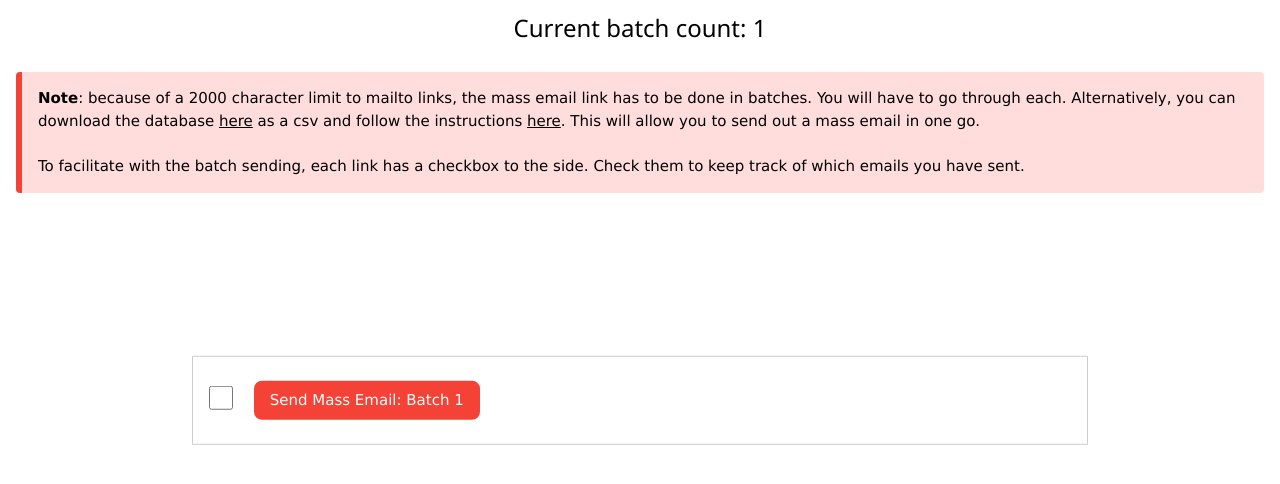
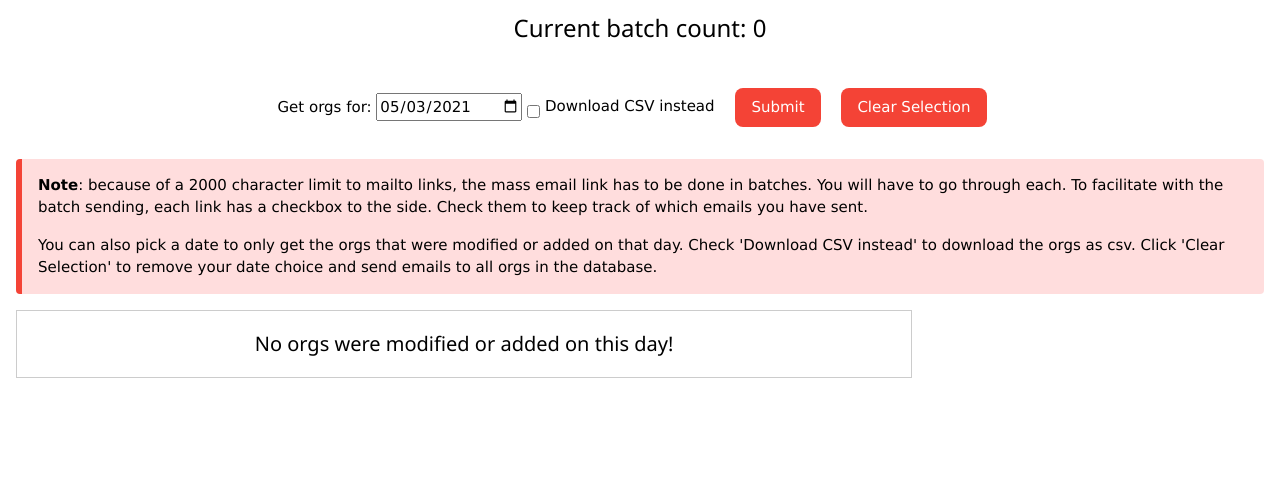
Before and after one commit to DeepBhat/TamuOrgsMails, a Django app: page /mass-email in a window 1280 px wide. Shown: the top 484 px of the page. Run offline with Django 3.2, Linux system fonts and the light colour scheme; data that the repository does not hold is empty.

Commit message:
added date selection

```diff
--- /dev/null
+++ b/app/forms.py
@@ -0,0 +1,7 @@
+from django import forms
+from django.forms import widgets
+import datetime
+
+class DateForm(forms.Form):
+    date_selected = forms.DateField(initial=datetime.date.today, widget=widgets.DateInput(attrs={'type': 'date'}))
+    csv_download = forms.BooleanField(required=False)
--- a/app/templates/app/mass_email.html
+++ b/app/templates/app/mass_email.html
@@ -4,17 +4,26 @@
     <h3> Current batch count: {{ count }} </h3>
 </div>
 
+<div class="w3-section w3-center">
+    <form action="{% url 'mass_email' %}" method="POST">
+        {% csrf_token %}
+        <span> Get orgs for: {{ form.date_selected }} </span>
+        <span class="w3-check"> {{ form.csv_download }}</span> <span>Download CSV instead</span>
+        <input type="submit" value="Submit" class="w3-btn w3-ripple w3-red w3-round-large w3-margin">
+        <a href="{% url 'mass_email' %}" class="w3-btn w3-ripple w3-red w3-round-large w3-margin-right">Clear Selection</a>
+    </form>
+
+</div>
 
 <div class="w3-panel w3-pale-red w3-leftbar w3-border-red w3-round w3-margin">
     <p> <b>Note</b>: because of a 2000 character limit to mailto links, the mass email link has to be done in batches. You will have to go through each.
-    Alternatively, you can download the database <a href="{% url 'download' %}">here</a> as a csv and follow the instructions <a href="https://www.gmass.co/blog/email-group-gmail/">here</a>.
-    This will allow you to send out a mass email in one go.
-    <br>
-    <br>
     To facilitate with the batch sending, each link has a checkbox to the side. Check them to keep track of which emails you have sent.</p>
+    <p> You can also pick a date to only get the orgs that were modified or added on that day. Check 'Download CSV instead' to download the orgs as csv.
+      Click 'Clear Selection' to remove your date choice and send emails to all orgs in the database.</p>
 </div>
 
-<div class="w3-container w3-border w3-padding w3-display-middle" style="width: 70%;">
+<div class="w3-container w3-border w3-padding w3-margin w3-margin-left" style="width: 70%;">
+    {% if mass_email_links %}
         {% for mass_email_link in mass_email_links %}
                 <input class="w3-check" type="checkbox">
                 <a href="{{ mass_email_link }}" class="w3-btn w3-ripple w3-red w3-round-large w3-margin">  Send Mass Email: Batch {{ forloop.counter }} </a>
@@ -22,4 +31,7 @@
                     <br>
                 {% endif %}
         {% endfor %}
+    {% else %}
+        <h4 class="w3-center">No orgs were modified or added on this day!</h4>
+    {% endif %}
 </div>
--- a/app/views.py
+++ b/app/views.py
@@ -5,17 +5,17 @@ import pandas as pd
 import requests
 from bs4 import BeautifulSoup
 import re
-from datetime import date, timedelta
+from datetime import date
 from django.db.utils import IntegrityError
 import asyncio
 from asgiref.sync import sync_to_async
 import csv
-from django.db.models.functions import Lower
+from .forms import DateForm
 
 # Create your views here.
 def index(request):
     # get all orgs
-    orgs = Organization.objects.all().order_by(Lower('name'))
+    orgs = Organization.objects.all().order_by('-date_modified')
 
     context = {
         'orgs': orgs,
@@ -36,16 +36,12 @@ def update_database():
     orgs_list_str = "".join(orgs_list_recognized)
 
     print("Got recognized orgs...")
-    print(f"Is SASE in recognized orgs? {'Society of Asian Scientists &amp; Engineers' in orgs_list_str}")
-    print(f"Is Agri Finc in recognized orgs? {'Society of Agricultural Finance, Insurance,and Real Estate' in orgs_list_str}")
 
     # remove all the orgs in the database that are not recognized
-    del_objs = Organization.objects.exclude(name__in=orgs_list_str)
-    print(len(del_objs))
-    del_count = 0
-    if len(del_objs) < 300:
-        del_count, _ = del_objs.delete()
-    print(f"Deleted {del_count} objects")
+    for org in Organization.objects.all():
+            if org.name not in orgs_list_str:
+                print(f"Deleting {org.name}")
+                Organization.delete(org)
 
     # get all the anchor tags
     response = requests.get(url).text
@@ -60,20 +56,14 @@ def update_database():
         link = None
         if links:
             link = links[0][:-1]
-            if '1429' in link:
-                print("found link 1429-SASE")
             name = None
             names = re.findall(r'">.*</a>', anchor_tag)
             if names:
                 name = names[0][2:-4]
-                if '1429' in link:
-                    print(f"found link 1429-SASE: got name {name}")
                 # fix &amp; to &
                 if '&amp;' in name:
                     name = name.replace("&amp;","&")
                 if name in orgs_list_str:
-                    if '1429' in link:
-                        print(f"found link 1429-SASE: name is in orgs_list_str")
                     # it is a recognized org and we have the link
                     exists = False
                     # check if the name is in database and was modified in the last 30 days.
@@ -94,9 +84,6 @@ def update_database():
                     if mail_address := re.findall(r'"mailto:.*"', response):
                         mail_address = mail_address[0][8:-1]
 
-                        if '1429' in link:
-                            print(f"found link 1429-SASE: got mail {mail_address}")
-
                         # if mail address found, add or update the email and link
                         # depending on if it exists or not
                         dirty = False
@@ -110,12 +97,12 @@ def update_database():
                                 org.org_page = link
                                 dirty = True
                             if dirty:
-                                print("Updating entry!")
+                                print(f"Updating entry: {name}")
                         else:
                             # if org doesnt exist create it
                             org = Organization(name = name, email = mail_address, org_page = link)
                             dirty = True
-                            print("Adding new entry!")
+                            print(f"Adding new entry: {name}")
 
                         try:
                             # if the org has been created or modified, save it
@@ -128,15 +115,18 @@ def update_database():
 
 
 async def update(request):
-    task = asyncio.create_task(update_database())
+    asyncio.create_task(update_database())
     return HttpResponse("Your request has been acknowledged. Check back in several minutes to see the updated database.")
 
-def download_csv(request):
+def download_csv(request, date=None):
     # return the name and emails as csv file
     output = []
     response = HttpResponse(content_type='text/csv', headers={'Content-Disposition': 'attachment; filename="Student Org Emails.csv"'})
     writer = csv.writer(response)
-    orgs = Organization.objects.all()
+    if date:
+        orgs = Organization.objects.filter(date_modified=date)
+    else:
+        orgs = Organization.objects.all()
     #Header
     writer.writerow(['Name', 'Email'])
     for org in orgs:
@@ -146,8 +136,20 @@ def download_csv(request):
     return response
 
 def mass_email(request):
-    # get all orgs
-    orgs = Organization.objects.all()
+    if request.method == 'GET':
+        # get all orgs
+        orgs = Organization.objects.all()
+        # generate the clean form
+        form = DateForm()
+    elif request.method == 'POST':
+        form = DateForm(request.POST)
+        if form.is_valid():
+            date_selected = form.cleaned_data["date_selected"]
+            # filter based on date input
+            if form.cleaned_data["csv_download"]:
+                return download_csv(request=request, date=form.cleaned_data["date_selected"])
+            orgs = Organization.objects.filter(date_modified=date_selected)
+
     # generate a mass email mailto: link
     mass_email_queries = [f"mailto:?bcc="]
 
@@ -163,9 +165,14 @@ def mass_email(request):
             query_index += 1
             mass_email_queries.append(f"mailto:?bcc=")
 
+    # if mass email queries is made of empty strings, set it to false
+    if mass_email_queries[0] == "mailto:?bcc=":
+        mass_email_queries = False
+
     context = {
         'mass_email_links': mass_email_queries,
-        'count': len(mass_email_queries)
+        'count': len(mass_email_queries) if mass_email_queries else 0,
+        'form': form
     }
 
     return render(request, 'app/mass_email.html', context)
```
Also changed, not shown: app/templates/app/index.html (+7 -1 lines). Lines whose indentation alone changed are shown as unchanged.
